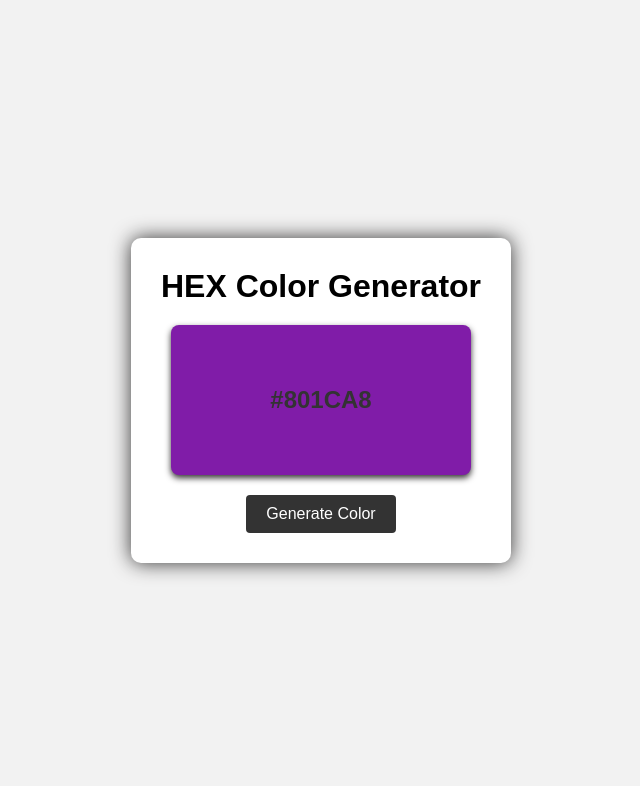
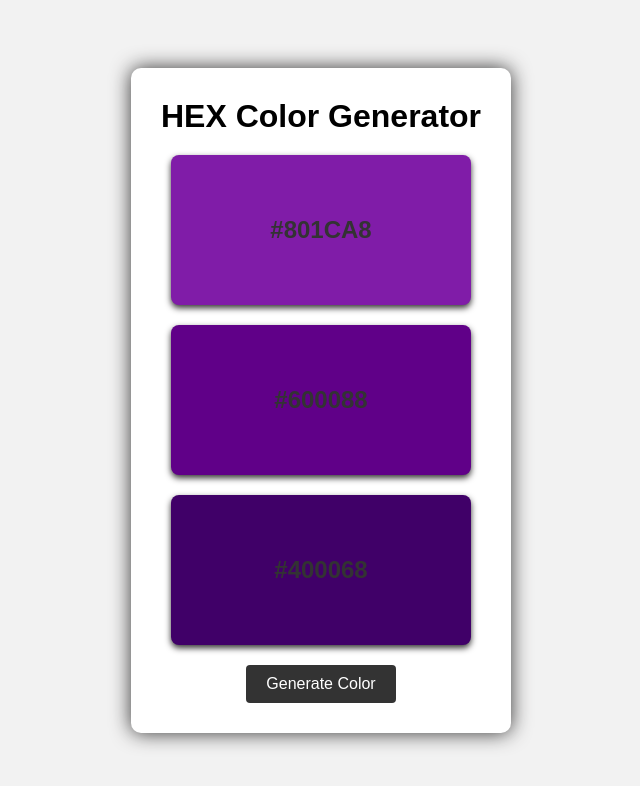
Before and after one commit to kattrine99/10-Practical-Projects-JS, a plain HTML site: page HEX Color Generator/index.html in a window 1280 px wide. Both pictures are taken after a click on the button "Generate Color". Shown: the whole page, without its empty margins (319-959 px from the left). Drawn offline with Linux system fonts and the light colour scheme.

Commit message:
Updated project with color generator

```diff
--- a/HEX Color Generator/index.html
+++ b/HEX Color Generator/index.html
@@ -10,7 +10,13 @@
     <div class="container">
         <h1> HEX Color Generator</h1>
         <div class="color-box" id="color-box">
-            <span id="colorText">#FFFFFF</span>
+            <span class= "colorText" id="colorText">#FFFFFF</span>
+        </div>
+        <div class="color-box" id="color-box1">
+            <span class= "colorText" id="colorText1">#FFFFFF</span>
+        </div>
+        <div class="color-box" id="color-box2">
+            <span class= "colorText" id="colorText2">#FFFFFF</span>
         </div>
         <button id="generateBtn">Generate Color</button>
     </div>
--- a/HEX Color Generator/script.js
+++ b/HEX Color Generator/script.js
@@ -11,13 +11,45 @@ function getRandomColor(){
     }
     return color;
 }
+function darkenColor(color, amount) {
+    let usePound = false;
+
+    if (color[0] === "#") {
+        color = color.slice(1);
+        usePound = true;
+    }
+
+    let num = parseInt(color, 16);
+
+    let r = (num >> 16) - amount;
+    let g = ((num >> 8) & 0x00FF) - amount;
+    let b = (num & 0x0000FF) - amount;
+
+    r = r < 0 ? 0 : r;
+    g = g < 0 ? 0 : g;
+    b = b < 0 ? 0 : b;
+
+    let darkerColor = (usePound ? "#" : "") + (r << 16 | g << 8 | b).toString(16).padStart(6, '0').toUpperCase();
+
+    return darkerColor;
+}
 
 function updateColor(){
     const colorBox = document.getElementById("color-box");
+    const colorBox1 = document.getElementById("color-box1");
+    const colorBox2 = document.getElementById("color-box2");
     const colorText = document.getElementById("colorText");
+    const colorText1 = document.getElementById("colorText1");
+    const colorText2 = document.getElementById("colorText2");
+
+
 
     const randomColor = getRandomColor();
-
     colorBox.style.backgroundColor = randomColor;
     colorText.textContent = randomColor;
+
+    colorBox1.style.backgroundColor = darkenColor(randomColor,32);
+    colorText1.textContent = darkenColor(randomColor,32);
+    colorBox2.style.backgroundColor = darkenColor(randomColor,64);
+    colorText2.textContent = darkenColor(randomColor,64);
 }
--- a/HEX Color Generator/style.css
+++ b/HEX Color Generator/style.css
@@ -32,7 +32,7 @@ body{
     box-shadow: 0px 3px 6px rgb(52, 51, 51);
 }
 
-#colorText{
+.colorText{
     font-size: 24px;
     color:#333;
 }
```
